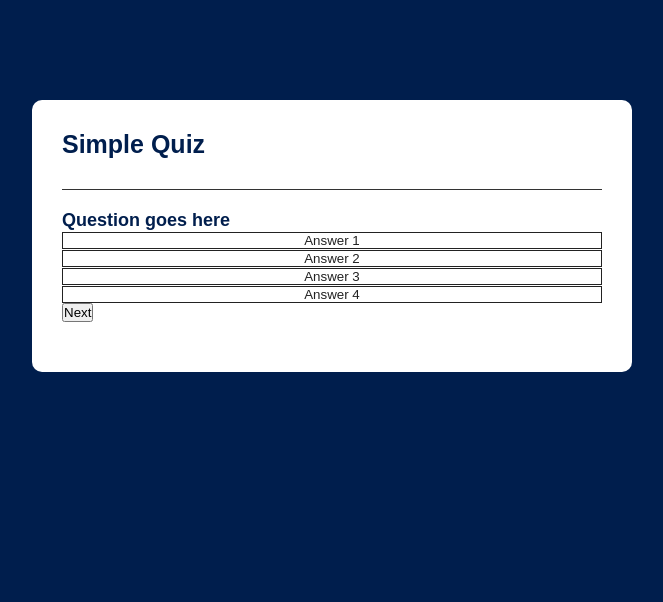
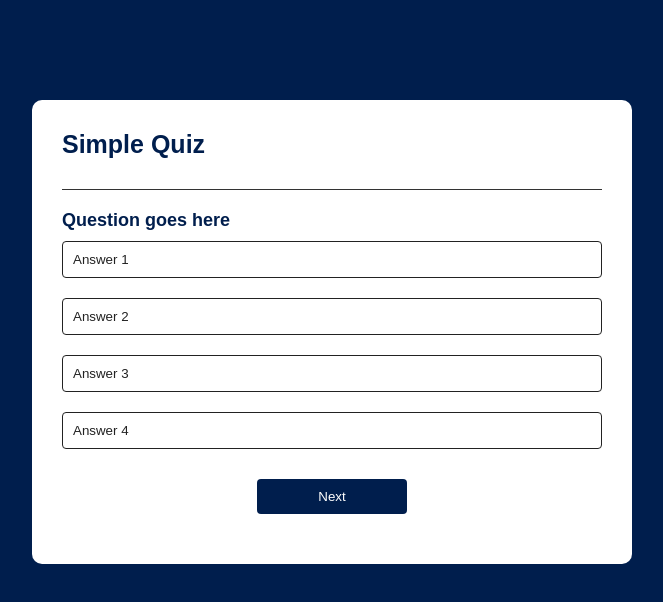
Before and after one commit to Vikalp-Mishra03/quiz_app, a plain HTML site: page index.html in a window 1280 px wide. Shown: the whole page, without its empty margins (308-971 px from the left). Drawn offline with Linux system fonts and the light colour scheme.

Commit message:
css adding

```diff
--- a/style.css
+++ b/style.css
@@ -42,4 +42,28 @@ body {
     font-weight: 500;
     width: 100%;
     border: 1px solid #222;
+    padding: 10px;
+    margin: 10px 0;
+    text-align: left;
+    border-radius: 4px;
+    transition: all 0.5s;
 }
+
+.btn:hover{
+    background: #222;
+    color: #fff;
+}
+
+#next-btn{
+    text-align: center;
+    background: #001e4d;
+    color: #fff;
+    font-weight: 500;
+    width: 150px;
+    border: 0;
+    padding: 10px;
+    margin: 20px auto 0;
+    border-radius: 4px;
+    cursor: pointer;
+    display: block;
+}
```
